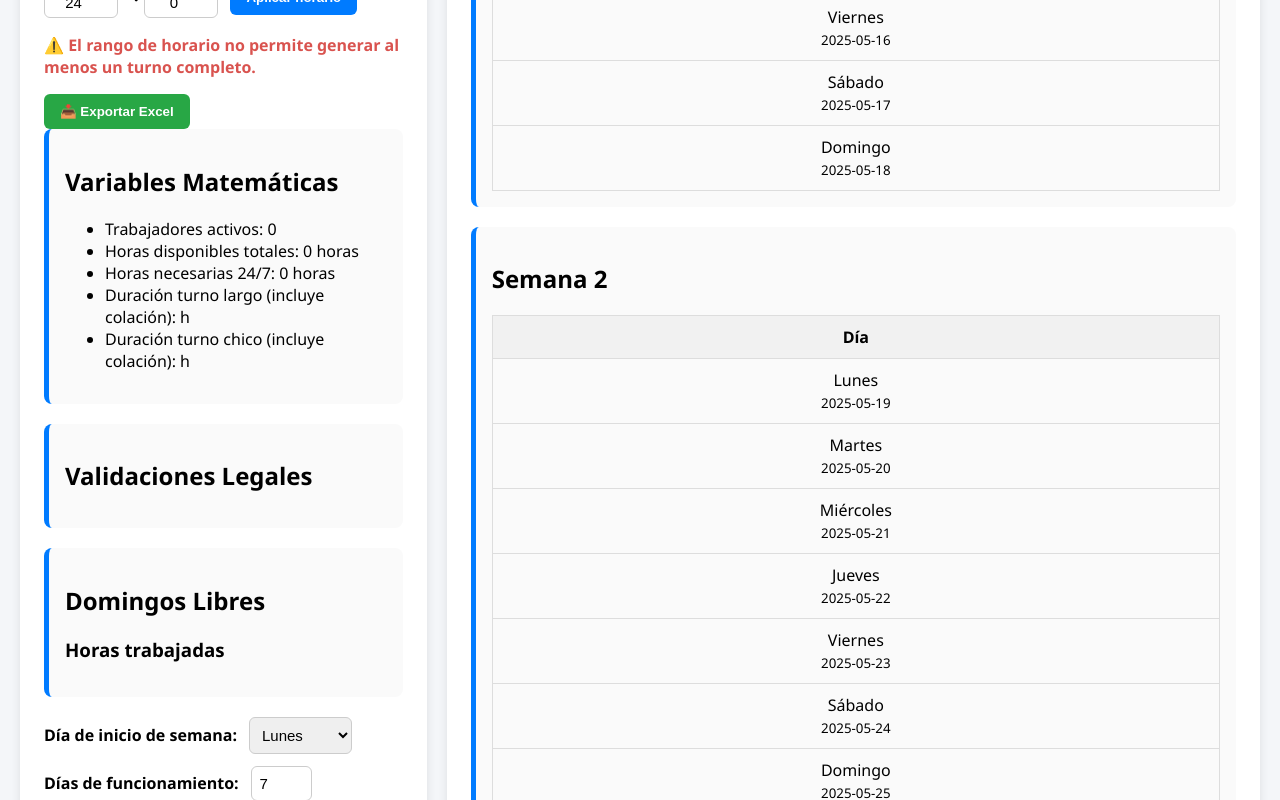
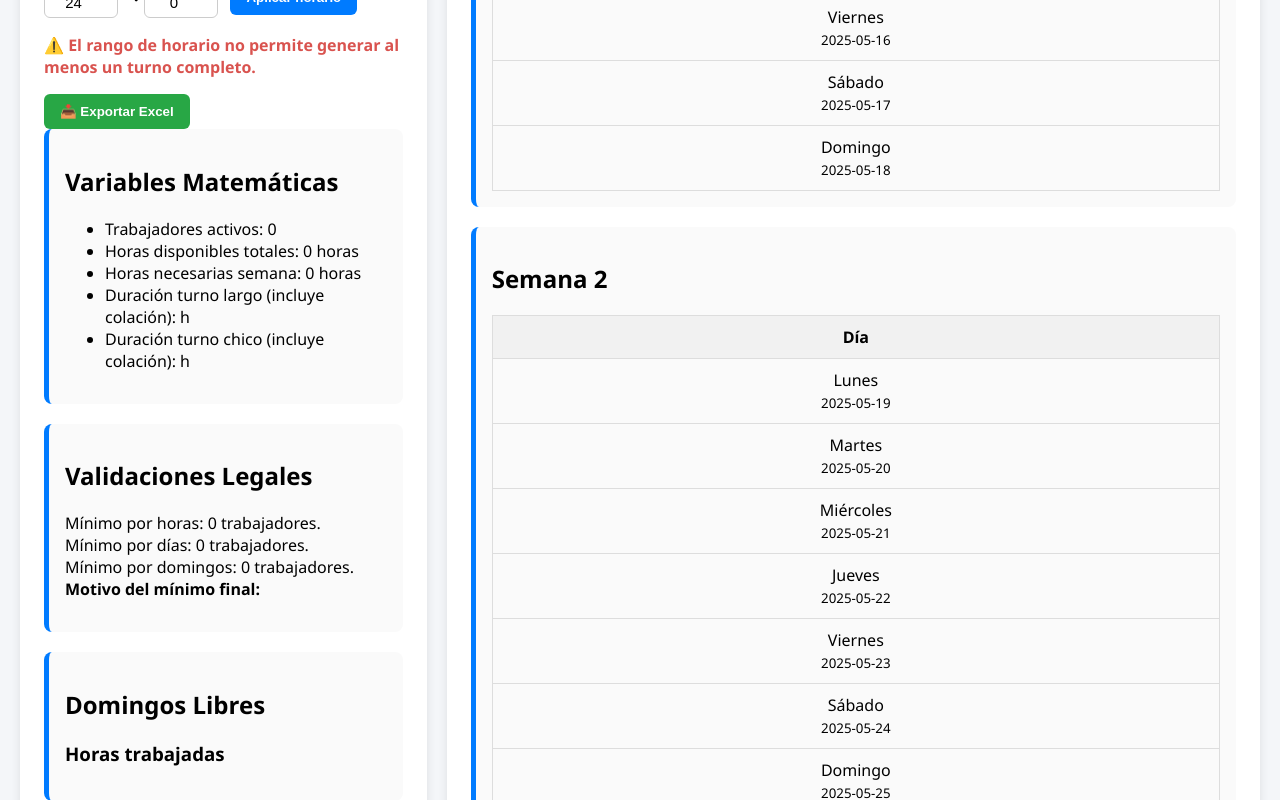
Before and after one commit to Panchoking/proyecto-t_maestro, a React (Vite) app: page / in a window 1280 px wide. Shown: the part 522-1322 px from the top of the page. Built offline with nearby package versions, Linux system fonts and the light colour scheme.

Commit message:
calculo personale mejorado

```diff
--- a/src/TurnoRotativos.jsx
+++ b/src/TurnoRotativos.jsx
@@ -477,18 +477,17 @@ const TurnoRotativos = () => {
   };
 
 
+  const rawStart = horarioAbiertoInput;
+  const rawEnd = horarioCierreInput;
 
+  const horasPorDia = rawStart === rawEnd
+    ? 24 // Si apertura y cierre son iguales, interpretamos jornada completa
+    : ((rawEnd - rawStart + 24) % 24);
 
-
-
-  // ✅ Suma las jornadas reales directamente:
-  const totalHorasSemana = datosTurnos.reduce((semAcc, sem) =>
-    semAcc + sem.dias.reduce((diaAcc, dia) =>
-      diaAcc + dia.asignaciones.reduce((asigAcc, asig) =>
-        asigAcc + asig.duracion * asig.trabajadores.length, 0)
-      , 0)
-    , 0);
-  const totalHorasDisponibles = trabajadores.reduce((total, trabajador) => total + trabajador.horasDisponibles, 0);
+  const totalHorasSemana = horasPorDia * diasFuncionamiento;
+  const totalHorasDisponibles = trabajadores.reduce(
+    (total, t) => total + t.horasDisponibles, 0
+  );
   //const datosTurnos = generarTurnos();//cambiar
 
 
@@ -751,7 +750,7 @@ const TurnoRotativos = () => {
 
   const [domingosTrabajados, setDomingosTrabajados] = useState({});
 
-  const trabajadoresMinimos = Math.ceil(totalHorasSemana / 45);
+  const [trabajadoresMinimos, setTrabajadoresMinimos] = useState(0);
 
   const [cumpleHoras, setCumpleHoras] = useState(true);
   ;
@@ -803,28 +802,79 @@ const TurnoRotativos = () => {
     //  Forzar actualización de validaciones
     setDescansosIncorrectos(validarDescansos(nuevaData));
     setDomingosTrabajados(contarDomingos(nuevaData));
+
+
+
+
   };
+
+  const [minPorHoras, setMinPorHoras] = useState(0);
+  const [minPorDias, setMinPorDias] = useState(0);
+  const [minPorDomingos, setMinPorDomingos] = useState(0);
+  const [razonMinTrabajadores, setRazonMinTrabajadores] = useState("");
 
 
   useEffect(() => {
-    const totalHoras = totalHorasSemana;
-    const minTrabajadores = Math.ceil(totalHoras / 45);
-    const horasDisponibles = trabajadores.reduce((acc, t) => acc + t.horasDisponibles, 0);
+    if (turnos.length === 0 || trabajadores.length === 0) return;
 
-    const cumpleH = horasDisponibles >= totalHoras;
+    const horasDisponibles = trabajadores.reduce(
+      (acc, t) => acc + (t.horasDisponibles * semanas), 0
+    );
+
+    // Promedio de horas semanales por trabajador
+    const promedioHoras = trabajadores.length > 0
+      ? horasDisponibles / trabajadores.length
+      : 45; // Fallback
+
+    // Mínimo por horas
+    const minPorHoras = Math.ceil(totalHorasSemana / promedioHoras);
+
+    // Mínimo por días (6 días por semana máx)
+    const bloquesACubrir = turnos.length * diasFuncionamiento * semanas;
+    const maxBloquesPorTrabajador = 6 * semanas;
+    const minPorDias = Math.ceil(bloquesACubrir / maxBloquesPorTrabajador);
+
+    // Mínimo por domingos (cada trabajador solo puede cubrir hasta 2 domingos)
+    // Considera los turnos activos y multiplícalos por la cantidad de domingos reales
+    const turnosPorDomingo = turnos.length;               // ej: 3
+    const totalTurnosDomingo = turnosPorDomingo * semanas; // ej: 3 * 4 = 12 turnos en total
+    const maxTurnosPorTrabajador = 2;                      // porque solo puede trabajar 2 domingos (1 turno por cada uno)
+    const minPorDomingos = Math.ceil(totalTurnosDomingo / maxTurnosPorTrabajador); // 12 / 2 = 6
+
+    // Elegimos el mayor como mínimo requerido
+    const minTrabajadores = Math.max(minPorHoras, minPorDias, minPorDomingos);
+
+    const cumpleH = horasDisponibles >= totalHorasSemana;
     const cumpleCantidad = trabajadores.length >= minTrabajadores;
 
+    // Cálculo de domingos trabajados
     const domingosContados = contarDomingos(datosTurnos);
-    const cumpleDomingos = Object.values(domingosContados).every((dom) => (semanas - dom) >= 2);
+    const cumpleDomingos = Object.values(domingosContados).every(
+      (dom) => (semanas - dom) >= 2
+    );
 
-
+    // Asignar estados
     setCumpleHoras(cumpleH);
     setCumpleCantidadTrabajadores(cumpleCantidad);
     setCumpleDomingosLibres(cumpleDomingos);
+    setTrabajadoresMinimos(minTrabajadores);
+    setMinPorHoras(minPorHoras);
+    setMinPorDias(minPorDias);
+    setMinPorDomingos(minPorDomingos);
+
+    if (minTrabajadores === minPorHoras) {
+      setRazonMinTrabajadores("📊 Basado en horas semanales necesarias.");
+    } else if (minTrabajadores === minPorDias) {
+      setRazonMinTrabajadores("📅 Basado en máximo 6 días trabajables.");
+    } else {
+      setRazonMinTrabajadores("🕐 Basado en restricción de 2 domingos como máximo.");
+    }
 
     const violaciones = validarDiasSeguidos(datosTurnos);
     setViolacionesDiasSeguidos(violaciones);
   }, [datosTurnos, trabajadores, turnos, dias.length, horasColacion, semanas]);
+
+
 
 
 
@@ -996,21 +1046,47 @@ const TurnoRotativos = () => {
           <ul>
             <li>Trabajadores activos: {trabajadores.length}</li>
             <li>Horas disponibles totales: {totalHorasDisponibles} horas</li>
-            <li>Horas necesarias 24/7: {totalHorasSemana} horas</li>
+            <li>Horas necesarias semana: {totalHorasSemana} horas</li>
             <li>Duración turno largo (incluye colación): {trabajadores[0] && calcularDistribucionTurnos(trabajadores[0].horasDisponibles, diasFuncionamiento, t, horarioAbierto).J_l} h</li>
             <li>Duración turno chico (incluye colación): {trabajadores[0] && calcularDistribucionTurnos(trabajadores[0].horasDisponibles, diasFuncionamiento, t, horarioAbierto).J_ch} h</li>
 
           </ul>
         </div>
 
+
         <div className="card">
           <h2>Validaciones Legales</h2>
-          {!cumpleHoras && <p className="alert">⚠️ No se cumplen las horas mínimas.</p>}
-          {!cumpleDomingosLibres && <p className="alert">⚠️ No todos los trabajadores tienen 2 domingos libres.</p>}
-          {!cumpleCantidadTrabajadores && <p className="alert">⚠️ Se recomienda mínimo {trabajadoresMinimos} trabajadores.</p>}
+
+          {!cumpleHoras && (
+            <p className="alert">
+              ⚠️ No se cumplen las horas mínimas requeridas ({totalHorasDisponibles} de {totalHorasSemana} horas).
+            </p>
+          )}
+
+
+
+          {!cumpleCantidadTrabajadores && (
+            <p className="alert">
+              ⚠️ Se recomienda mínimo {trabajadoresMinimos} trabajadores para cubrir la jornada. Actualmente tienes {trabajadores.length}.
+            </p>
+          )}
+
+          <p className="info">
+            Mínimo por horas: {minPorHoras} trabajadores. <br />
+            Mínimo por días: {minPorDias} trabajadores. <br />
+            Mínimo por domingos: {minPorDomingos} trabajadores. <br />
+            <strong>Motivo del mínimo final:</strong> {razonMinTrabajadores}
+          </p>
+
+
+          {!cumpleDomingosLibres && (
+            <p className="alert">⚠️ No todos los trabajadores tienen 2 domingos libres.</p>
+          )}
+
           {cumpleHoras && cumpleDomingosLibres && cumpleCantidadTrabajadores && trabajadores.length > 1 && (
             <p className="success">✅ Todos los requisitos legales están cumplidos.</p>
           )}
+
           {violacionesDiasSeguidos.length > 0 && (
             <div className="alert">
               <h3>Días seguidos sin descanso:</h3>
@@ -1037,6 +1113,8 @@ const TurnoRotativos = () => {
             </div>
           )}
         </div>
+
+
 
         {descansosIncorrectos.length > 0 && (
           <div className="card">
@@ -1208,4 +1286,12 @@ export default TurnoRotativos;
 
 
 
+
+
+
+  // hanlde trabjador :
+
+
+
+
  */
```
